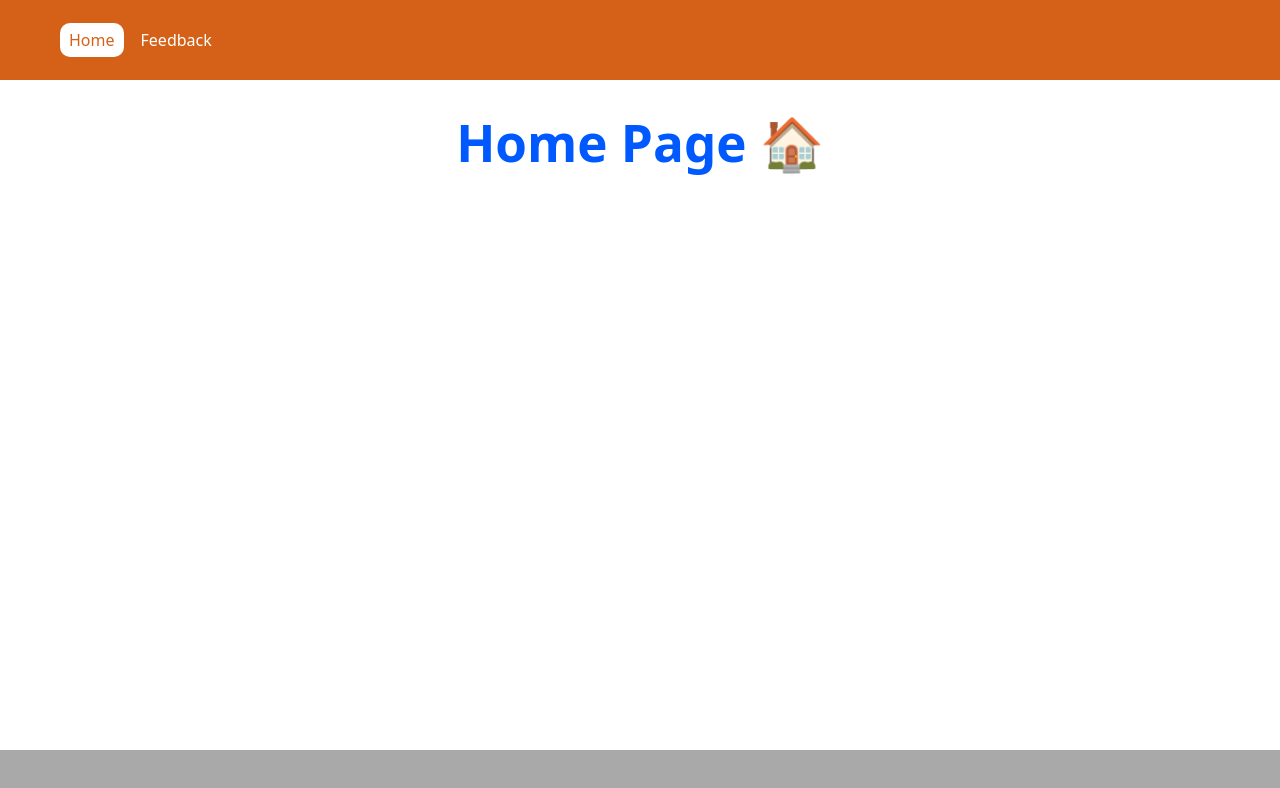
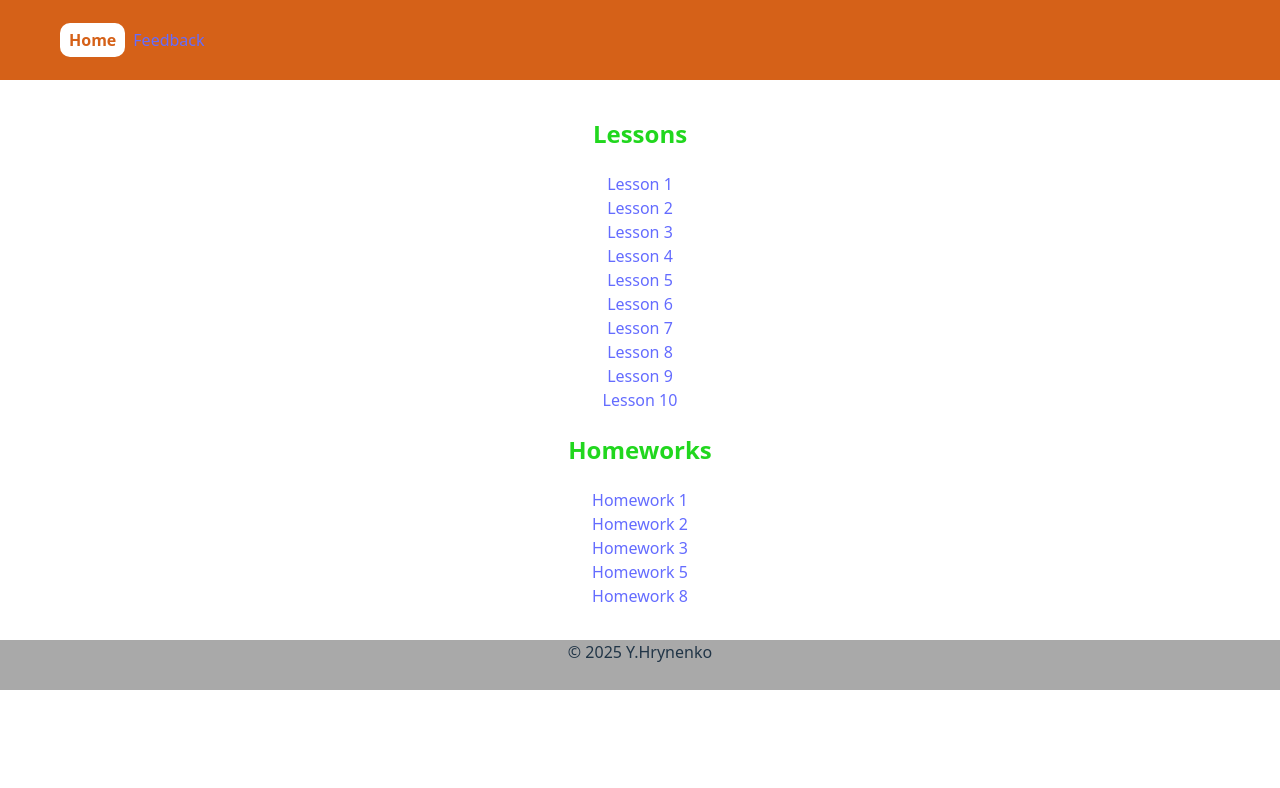
Before and after one commit to Yuliia119/TS, a React (Vite) app: page / in a window 1280 px wide. Shown: the top 788 px of the page. Built offline with nearby package versions, Linux system fonts and the light colour scheme.

Commit message:
homework

```diff
--- a/src/App.tsx
+++ b/src/App.tsx
@@ -1,10 +1,9 @@
 import { HashRouter, Route, Routes } from 'react-router-dom'
 import './App.css'
-//import Lesson10 from './lessons/lesson10/Lesson10'
-//import Lesson09 from './lessons/lesson09/Lesson09'
+//import NoPage from './components/noPage/NoPage'
+import Homepage from './components/Homepage/Homepage'
+import { homework, lessons } from './routesConfig'
 import Layout from './layout/Layout'
-import Feedback from './components/Feedback/Feedback'
-import NoPage from './components/noPage/NoPage'
 
 
 function App() {
@@ -13,9 +12,14 @@ function App() {
     <HashRouter>
       <Routes>
         <Route path="/" element={<Layout />}>
-         <Route path="/" element={<h1>Home Page 🏠</h1>} />
-         <Route path='feedback' element={<Feedback/>}/>
-         <Route path='*' element={<NoPage/>}/>
+         <Route index element={<Homepage />}/>
+         {lessons.map(({path, element}) => (
+          <Route key={path} path={`lessons/${path}`} element={element} />
+         ))}
+         {homework.map(({path, element}) => (
+          <Route key={path} path={`homework/${path}`} element={element} />
+         ))}
+
         </Route>
       </Routes>
     </HashRouter>
--- /dev/null
+++ b/src/components/Footer/Footer.tsx
@@ -0,0 +1,8 @@
+import styles from '../../layout/layout.module.css'
+
+
+export default function Footer() {
+  return (
+    <footer className={styles.footer}>© 2025 Y.Hrynenko</footer>
+  )
+}
--- /dev/null
+++ b/src/components/Header/Header.tsx
@@ -0,0 +1,21 @@
+import { NavLink } from "react-router-dom";
+import styles from '../../layout/layout.module.css'
+
+
+const Header = () => {
+  return (
+    <header className={styles.header}>
+      <NavLink
+        to="/"
+        className={({ isActive }) => (isActive ? styles.isActive : '')}
+      >Home</NavLink>
+
+        <NavLink
+         to="/feedback"
+        className={({ isActive }) => (isActive ? styles.isActive : '')}
+          >Feedback</NavLink>
+    </header>
+  );
+};
+
+export default Header;
--- a/src/components/Homepage/Homepage.tsx
+++ b/src/components/Homepage/Homepage.tsx
@@ -1,9 +1,26 @@
+import {  NavLink } from "react-router-dom";
+import { homework, lessons } from "../../routesConfig";
 
 
 export default function Homepage() {
   return (
-    <div>
+    <div style={{padding: '1rem'}}>
 
+        <h2>Lessons</h2>
+        <ul style={{listStyle: "none", paddingLeft: 0}}>
+            {lessons.map(({path, name}) =>(
+            <li key={path}>
+                <NavLink to={`/lessons/${path}`}>{name}</NavLink>
+            </li> ))}
+        </ul>
+
+        <h2>Homeworks</h2>
+        <ul style={{listStyle: "none", paddingLeft: 0}}>
+            {homework.map(({path, name}) =>(
+            <li key={path}>
+                <NavLink to={`/homework/${path}`}>{name}</NavLink>
+            </li> ))}
+        </ul>
     </div>
   )
 }
--- /dev/null
+++ b/src/components/loginForm/LoginForm.css
@@ -0,0 +1,11 @@
+.loginForm {
+    width: 300px;
+    height: 300px;
+    background-color: burlywood;
+    display: flex;
+    flex-direction: column;
+    padding: 30px;
+    justify-content: center;
+    align-items: center;
+    gap:  5px;
+}
--- /dev/null
+++ b/src/components/loginForm/LoginForm.tsx
@@ -0,0 +1,15 @@
+import MyButton from '../myButton/MyButton';
+import MyInput from '../myInput/MyInput';
+import './LoginForm.css'
+
+function LoginForm (){
+    return (
+        <div className='loginForm'>
+            <MyInput name ='login' type='text' label='login' placeholder='Введите текст'/>
+            <MyInput name= 'email' type='email' label='email' placeholder='Введите текст'/>
+            <MyInput name='password' type='password' label='password' placeholder='Введите текст'/>
+            <MyButton type='submit'/>
+        </div>
+    )
+}
+export default LoginForm
--- /dev/null
+++ b/src/components/profileCard/ProfileCard.css
@@ -0,0 +1,3 @@
+h2 {
+    color: rgb(33, 215, 30);
+}
--- /dev/null
+++ b/src/components/profileCard/ProfileCard.tsx
@@ -0,0 +1,19 @@
+import Homework01 from "../../homework/homework01/Homework01.js";
+import "./ProfileCard.css";
+
+function ProfileCard() {
+  const defaultUser = {
+    name: "Ivan",
+    developer: "Frontend",
+    firma: "Facebook",
+  };
+  return (
+    <div>
+      <Homework01 />
+      <h2>
+        Я работаю с программистом {defaultUser.name} на фирме {defaultUser.firma}
+      </h2>
+    </div>
+  );
+}
+export default ProfileCard;
--- a/src/homework/homework02/Homework02.tsx
+++ b/src/homework/homework02/Homework02.tsx
@@ -1,4 +1,4 @@
-import ProfileCard from '../../components/profileCard/ProfileCard';
+import ProfileCard from '../../components/profileCard/ProfileCard'
 
 function Homework02 (){
     return (
--- a/src/layout/Layout.tsx
+++ b/src/layout/Layout.tsx
@@ -1,19 +1,16 @@
-import { NavLink, Outlet } from 'react-router-dom'
+import {  Outlet } from 'react-router-dom'
 import styles from './layout.module.css'
+import Header from '../components/Header/Header';
+import Footer from '../components/Footer/Footer';
 
 export default function Layout() {
   return (
     <>
-    <header className={styles.header}>
-        <NavLink className={({ isActive }) => (isActive ? styles.isActive : '')} to='/'>Home</NavLink>
-        <NavLink className={({ isActive }) => (isActive ? styles.isActive : '')} to='feedback'>Feedback</NavLink>
-
-      </header>
-      <main className={styles.main}>
-        {/* сюда за место Outlet будут приходить переключаемые компоненты из навигации */}
-        <Outlet />
-      </main>
-      <footer className={styles.footer}></footer>
+    <Header />
+    <main className={styles.name}>
+      <Outlet />
+    </main>
+    <Footer />
     </>
   );
 }
--- a/src/layout/layout.module.css
+++ b/src/layout/layout.module.css
@@ -11,17 +11,20 @@
   background-color: rgb(213, 97, 24);
 }
 
-header a {
-  padding: 5px 9px;
-  color: white;
+header div {
+    display: flex;
+    gap: 8px;
+    flex-wrap: wrap;
+  /* padding: 5px 9px;
+  color: white; */
 }
 
-header a:hover {
+/* header a:hover {
   text-decoration: underline;
-}
+} */
 
 .main {
-  flex: 1;
+ padding: 20px;
 }
 
 .footer {
@@ -31,6 +34,7 @@ header a:hover {
 }
 
 .isActive {
+    font-weight: bold;
   background-color: white;
   color: #D56118;
   padding: 5px 9px;
--- /dev/null
+++ b/src/routesConfig.tsx
@@ -0,0 +1,37 @@
+import Lesson01 from "./lessons/lesson01/Lesson01";
+import Lesson02 from "./lessons/lesson02/Lesson02";
+import Lesson03 from "./lessons/lesson03/Lesson03";
+import Lesson04 from "./lessons/lesson04/Lesson04";
+import Lesson05 from "./lessons/lesson05/Lesson05";
+import Lesson06 from "./lessons/lesson06/Lesson06";
+import Lesson07 from "./lessons/lesson07/Lesson07";
+import Lesson08 from "./lessons/lesson08/Lesson08";
+import Lesson09 from "./lessons/lesson09/Lesson09";
+import Lesson10 from "./lessons/lesson10/Lesson10";
+
+import Homework01 from "./homework/homework01/Homework01";
+import Homework02 from "./homework/homework02/Homework02";
+import Homework03 from "./homework/homework03/Homework03";
+import Homework05 from "./homework/homework05/Homework05";
+import Homework08 from "./homework/homework08/Homework08";
+
+export const lessons = [
+    {path: 'lesson01', name :'Lesson 1', element:<Lesson01 />},
+    {path: 'lesson02', name :'Lesson 2', element:<Lesson02 />},
+    {path: 'lesson03', name :'Lesson 3', element:<Lesson03 />},
+    {path: 'lesson04', name :'Lesson 4', element:<Lesson04 />},
+    {path: 'lesson05', name :'Lesson 5', element:<Lesson05 />},
+    {path: 'lesson06', name :'Lesson 6', element:<Lesson06 />},
+    {path: 'lesson07', name :'Lesson 7', element:<Lesson07 />},
+    {path: 'lesson08', name :'Lesson 8', element:<Lesson08 />},
+    {path: 'lesson09', name :'Lesson 9', element:<Lesson09 />},
+    {path: 'lesson010', name :'Lesson 10', element:<Lesson10 />},
+];
+
+export const homework = [
+    {path: 'homework01', name :'Homework 1', element:<Homework01 />},
+    {path: 'homework02', name :'Homework 2', element:<Homework02 />},
+    {path: 'homework03', name :'Homework 3', element:<Homework03 />},
+    {path: 'homework05', name :'Homework 5', element:<Homework05 />},
+    {path: 'homework08', name :'Homework 8', element:<Homework08 />},
+];
```
